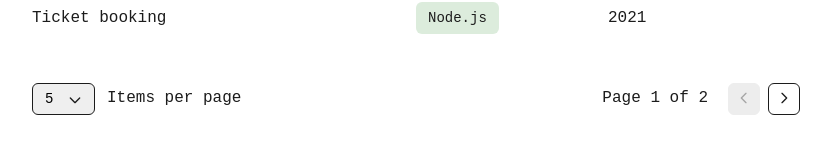
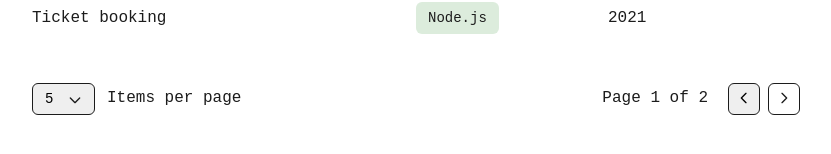
Before and after one commit to juananton/data-manager, a React (Vite) app: page / in a window 1280 px wide. Shown: the part 464-618 px from the top of the page, without its empty margins (224-1055 px from the left). Built offline with nearby package versions, Linux system fonts and the light colour scheme; data requests are answered from the project's data file.

Commit message:
Refine Button and Text Input

```diff
--- a/src/components/forms/Button.jsx
+++ b/src/components/forms/Button.jsx
@@ -10,17 +10,16 @@ const BTN_USES = {
 	disabled: style.disabled
 };
 
-const Button = ({ type = 'text', use = 'secondary', ...props }) => {
+const Button = ({ type = 'text', use = 'secondary', className, ...props }) => {
 	const btnType = BTN_TYPES[type];
 	const btnUse = BTN_USES[use];
 
 	return (
 		<button
+			{...props} // includes children
 			onClick={props.onClick}
-			className={`${style.button} ${btnType} ${btnUse}`}
-		>
-			{props.children}
-		</button>
+			className={`${style.button} ${btnType} ${btnUse} ${className} || ''`}
+		></button>
 	);
 };
 
--- a/src/components/forms/Button.module.css
+++ b/src/components/forms/Button.module.css
@@ -4,7 +4,14 @@
 	padding: 0 0.75rem;
 	border-radius: var(--radius-sm);
 	border: 1px solid var(--color-black);
-	height: 32px;
+	height: 2rem;
+}
+
+.button:disabled {
+	border-color: var(--color-light-gray);
+	background-color: var(--color-light-gray);
+	color: var(--color-gray);
+	cursor: auto;
 }
 
 .primary {
@@ -15,13 +22,7 @@
 .secondary {
 	background-color: var(--color-white);
 	color: var(--color-black);
-}
-
-.disabled {
-	border-color: var(--color-light-gray);
-	background-color: var(--color-light-gray);
-	color: var(--color-gray);
-	pointer-events: none;
+	border-color: var(--color-border);
 }
 
 .icon {
```
Also changed, not shown: src/components/forms/InputText.jsx (added, +17 -0 lines), src/components/forms/InputText.module.css (added, +23 -0 lines).
